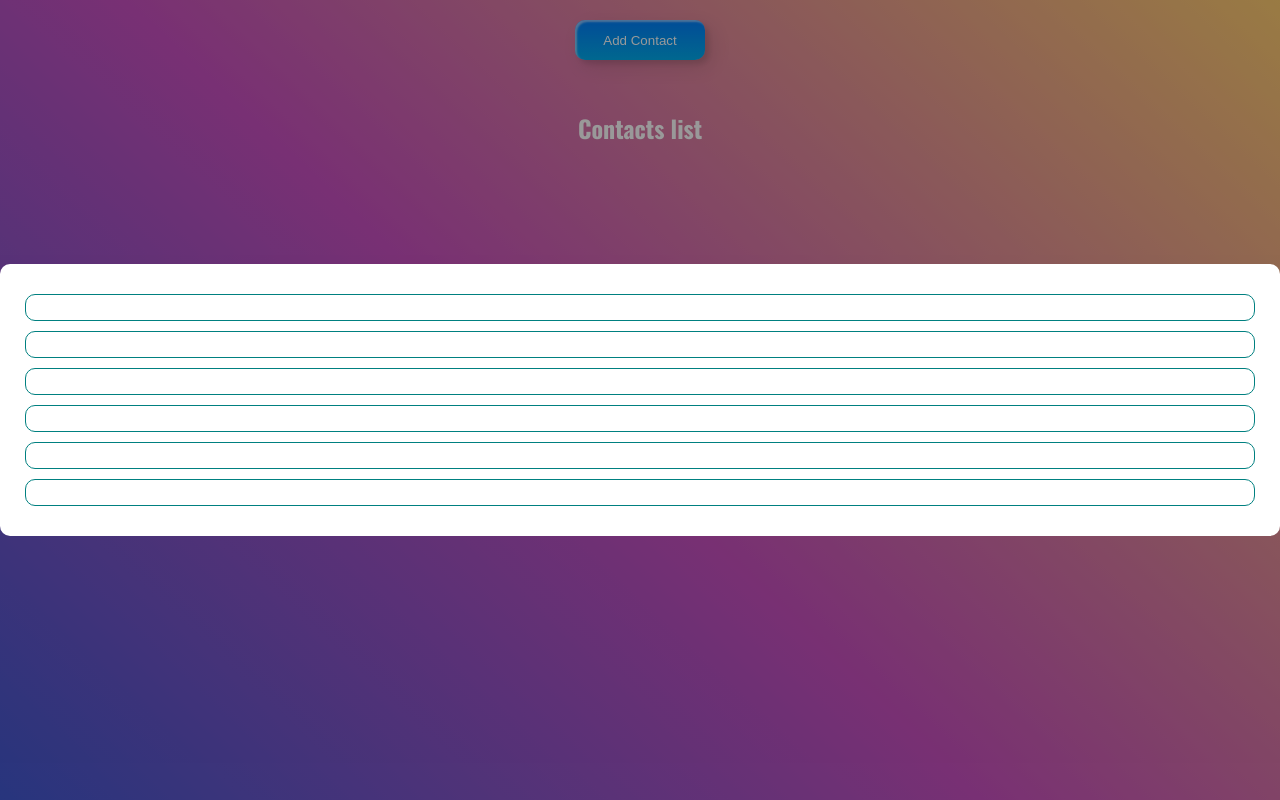
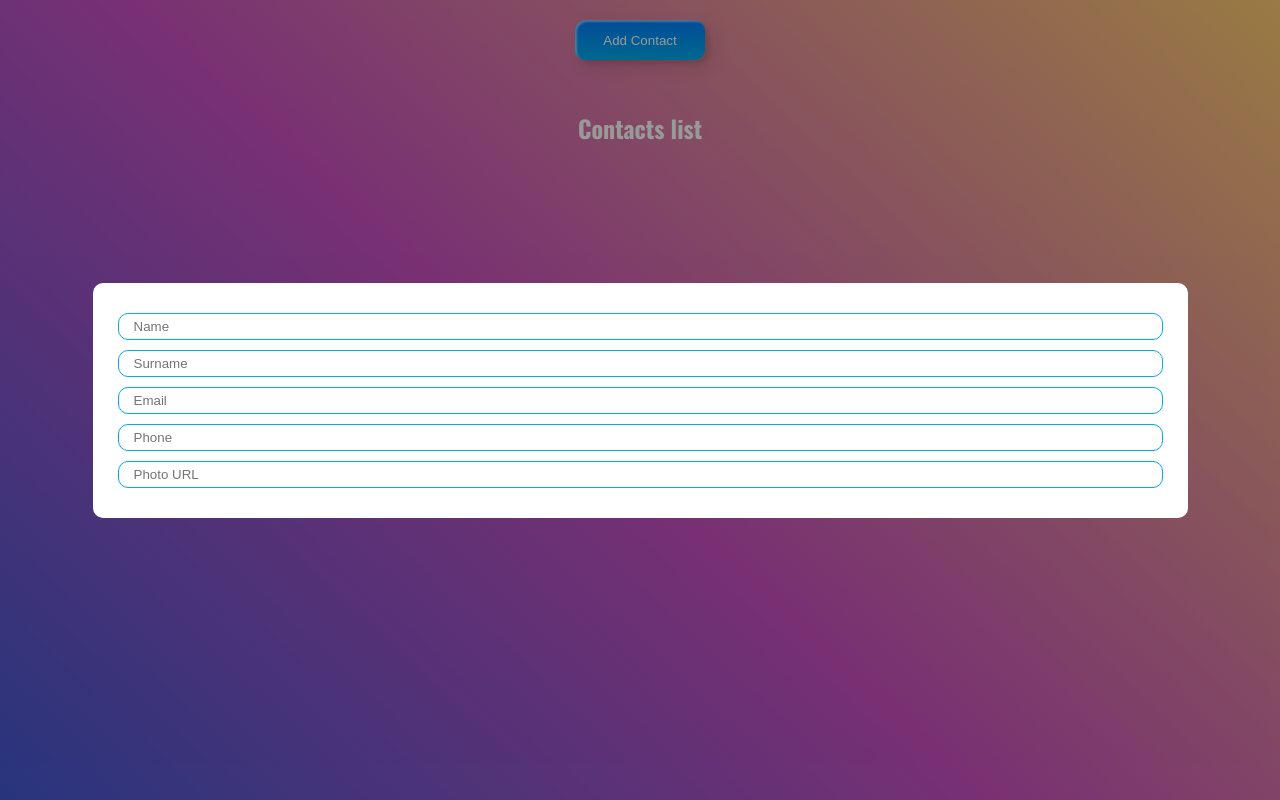
Before and after one commit to Manvel1996/contact_book, a React (Vite) app: page / in a window 1280 px wide. Both pictures are taken after a click on the button "Add Contact". Built offline with nearby package versions, Linux system fonts and the light colour scheme.

Commit message:
add ui components

```diff
--- a/src/assets/styles/MainVariables.scss
+++ b/src/assets/styles/MainVariables.scss
@@ -1 +1,2 @@
 $radius : 10px;
+$color :rgb(0, 172, 238);
--- a/src/components/UI/Input/Input.scss
+++ b/src/components/UI/Input/Input.scss
@@ -4,6 +4,6 @@
     width: 100%;
     padding: 5px 15px;
     margin-block: 5px;
-    border: 1px solid teal;
+    border: 1px solid $color;
     border-radius: $radius;
 }
--- a/src/components/UI/button/Button.scss
+++ b/src/components/UI/button/Button.scss
@@ -17,7 +17,7 @@
   outline: none;
 
   &--blue {
-    background: rgb(0, 172, 238);
+    background: $color;
     background: linear-gradient(0deg, rgba(0, 172, 238, 1) 0%, rgba(2, 126, 251, 1) 100%);
     width: 130px;
     height: 40px;
--- /dev/null
+++ b/src/components/contactForm/ContactForm.jsx
@@ -0,0 +1,49 @@
+import React, { useState } from "react";
+import Input from "../UI/input/Input";
+
+
+export default function ContactForm({ editContact }) {
+  const [contact, setContact] = useState({});
+
+  const [userName, setUserName] = useState("");
+  const [surName, setSurName] = useState("");
+  const [email, setEmail] = useState("");
+  const [phone, setPhone] = useState("");
+  const [photo, SetPhoto] = useState("");
+  const [status, setStatus] = useState("");
+
+  return (
+    <form>
+      <Input
+        type="text"
+        placeholder="Name"
+        onChange={(e) => setUserName(e.target.value)}
+        required={true}
+      />
+      <Input
+        type="text"
+        placeholder="Surname"
+        onChange={(e) => setSurName(e.target.value)}
+        required={true}
+      />
+      <Input
+        type="email"
+        placeholder="Email"
+        onChange={(e) => setEmail(e.target.value)}
+      />
+      <Input
+        type="tel"
+        placeholder="Phone"
+        onChange={(e) => setPhone(e.target.value)}
+        required={true}
+      />
+      <Input
+        type="text"
+        placeholder="Photo URL"
+        onChange={(e) => SetPhoto(e.target.value)}
+      />
+
+
+    </form>
+  );
+}
--- a/src/pages/ContactsBook.jsx
+++ b/src/pages/ContactsBook.jsx
@@ -1,9 +1,9 @@
 import React, { useState } from "react";
 import Button from "../components/UI/button/Button";
+import Modal from "../components/UI/modal/MOdal";
 
 import "../assets/styles/ContactsBook.scss";
-import Modal from "../components/UI/modal/MOdal";
-import Input from "../components/UI/Input/Input";
+import ContactForm from "../components/contactForm/ContactForm";
 
 export default function ContactsBook() {
   const [visible, setVisible] = useState(false);
@@ -16,14 +16,7 @@ export default function ContactsBook() {
       <div className="contacts-book__list"></div>
 
       <Modal visible={visible} setVisible={setVisible}>
-                <form>
-                    <Input />
-                    <Input />
-                    <Input />
-                    <Input />
-                    <Input />
-                    <Input />
-                </form>
+        <ContactForm />
       </Modal>
     </div>
   );
```
Also changed, not shown: src/components/contactForm/ContactForm.scss (added). Lines whose indentation alone changed are shown as unchanged.
